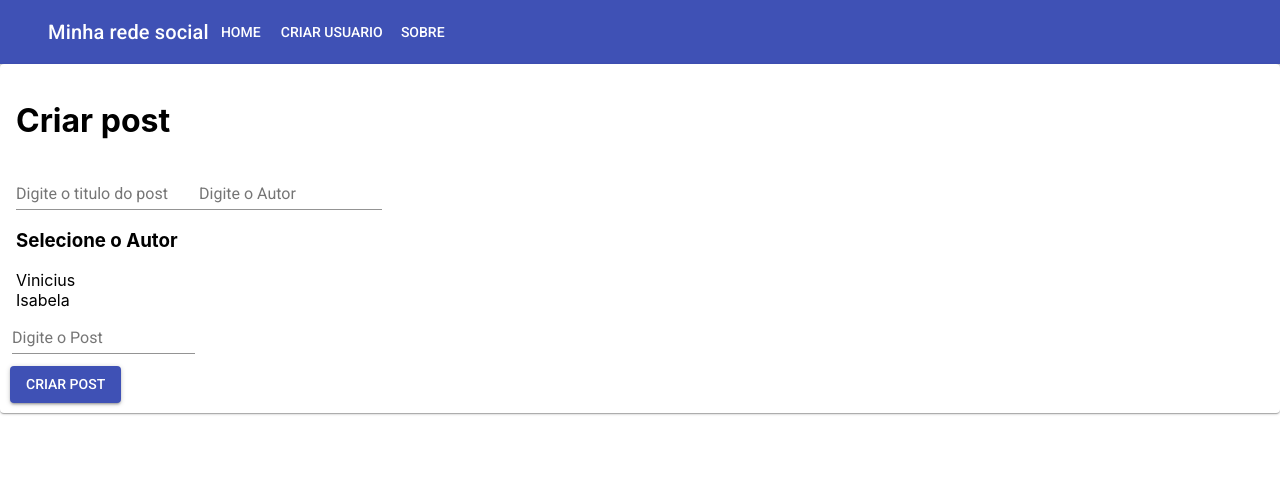
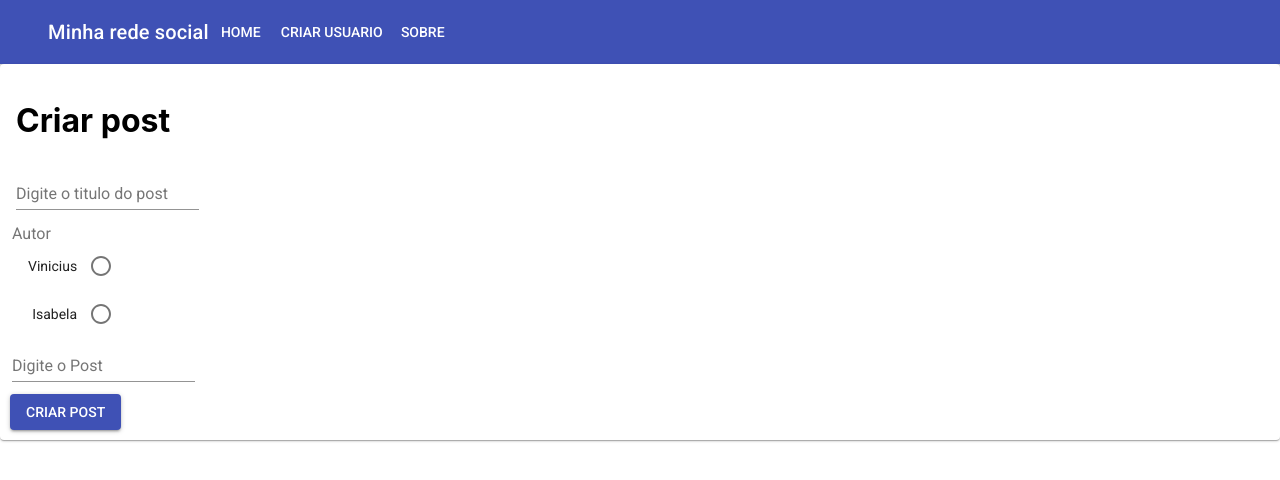
Before and after one commit to outlookcast/curso_react_p1, a React (Create React App) app: page / in a window 1280 px wide. Shown: the top 480 px of the page. Built offline with nearby package versions, Linux system fonts and the light colour scheme.

Commit message:
adicionando imagens

```diff
--- a/src/Components/postCreator.js
+++ b/src/Components/postCreator.js
@@ -1,11 +1,15 @@
 import React, { Component } from "react";
 import Input from '@material-ui/core/Input';
 import InputLabel from '@material-ui/core/InputLabel';
-import FormControl from '@material-ui/core/FormControl';
 import Grid from '@material-ui/core/Grid';
 import Card from '@material-ui/core/Card';
 import CardContent from '@material-ui/core/CardContent';
 import Button from '@material-ui/core/Button';
+import RadioGroup from '@material-ui/core/RadioGroup';
+import FormControlLabel from '@material-ui/core/FormControlLabel';
+import FormControl from '@material-ui/core/FormControl';
+import FormLabel from '@material-ui/core/FormLabel';
+import Radio from '@material-ui/core/Radio';
 
 const moment = require('moment');
 const uuidv4 = require('uuid/v4');
@@ -35,8 +39,15 @@ class PostCreator extends Component {
         this.state = {
             text: "",
             autor: "",
-            post: ""
+            post: "",
+            autores: null
         }
+    }
+
+    componentDidMount() {
+        this.setState({ autores: users }, () => {
+            console.log('this.sate from postCreator', this.state)
+        })
     }
 
     createPost() {
@@ -60,6 +71,20 @@ class PostCreator extends Component {
         console.log("newPost ==> ", newPost)
     }
 
+    selecionarAutor = event => {
+        this.setState({ autor: event.target.value }, () => {
+            console.log(this.state.autor)
+        });
+    };
+
+    formAutores() {
+        if (this.state.autores) {
+            return this.state.autores.map((element) => {
+                return (<FormControlLabel value={element.nome} control={<Radio color="primary" />} label={element.nome} labelPlacement="start" key={element.id} />)
+            })
+        }
+    }
+
     render() {
         return (
             <div>
@@ -75,18 +100,19 @@ class PostCreator extends Component {
                                 })
                             }} />
                         </FormControl>
+                        <div style={{
+                            marginTop: "20px"
+                        }}>
+                            <Grid container spacing={8} alignItems="flex-end">
                                 <FormControl>
-                            <InputLabel>Digite o Autor</InputLabel>
-                            <Input id="autor" value={this.state.autor} onChange={(event) => {
-                                this.setState({
-                                    autor: event.target.value
-                                })
-                            }} />
+                                    <FormLabel>Autor</FormLabel>
+                                    <RadioGroup value={this.state.autor} onChange={this.selecionarAutor}>
+                                        {this.formAutores()}
+                                    </RadioGroup>
                                 </FormControl>
-                        <h3>Selecione o Autor</h3>
-                        {users.map((element) => {
-                            return <div key={element.id}>{element.nome}</div>
-                        })}
+                            </Grid>
+                        </div>
+
                         <div>
                             <Grid container spacing={8} alignItems="flex-end">
                                 <FormControl>
--- a/src/Components/userCreate.js
+++ b/src/Components/userCreate.js
@@ -1,11 +1,66 @@
-import React, {Component} from "react";
+import React, { Component } from "react";
+import { Card, FormControl, FormLabel, InputLabel, Input, RadioGroup } from "@material-ui/core";
+import CardContent from '@material-ui/core/CardContent';
+import img1 from "../Assets/ft1.png";
+import img2 from "../Assets/ft2.png";
+import img3 from "../Assets/ft3.png";
 
-class UserCreate extends Component{
+const imgs = [
+    img1,img2,img3
+];
 
 
-    render(){
-        return(
-            <p>User crete works!</p>
+class UserCreate extends Component {
+
+
+    constructor() {
+        super();
+        this.state = {
+            nome: "",
+            img: ""
+        }
+    }
+
+    selecionarImg = event => {
+        this.setState({ img: event.target.value }, () => {
+            console.log(this.state.img)
+        });
+    };
+
+    returnImages(){
+        return imgs.map((img) => {
+            return<img src={img} key={img} width="100" height="100"/>
+        });
+    }
+
+
+    render() {
+        return this.returnImages();
+        return (
+            <Card>
+                <CardContent>
+                    <h1>Criar Usuario</h1>
+                    <FormControl>
+                        <FormLabel>
+                            Nome
+                    </FormLabel>
+                        <InputLabel id="nome" />
+                        <Input id="nome" value={this.state.nome} onChange={(event) => {
+                            this.setState({ nome: event.target.value });
+                        }} />
+                    </FormControl>
+
+                    <FormControl>
+                        <InputLabel id="imagem"></InputLabel>
+                        <RadioGroup value={this.state.img} onChange={this.selecionarImg}>
+
+                        </RadioGroup>
+
+                    </FormControl>
+                    {this.returnImages}
+                </CardContent>
+
+            </Card>
         )
     }
 
```
Lines whose indentation alone changed are shown as unchanged.
